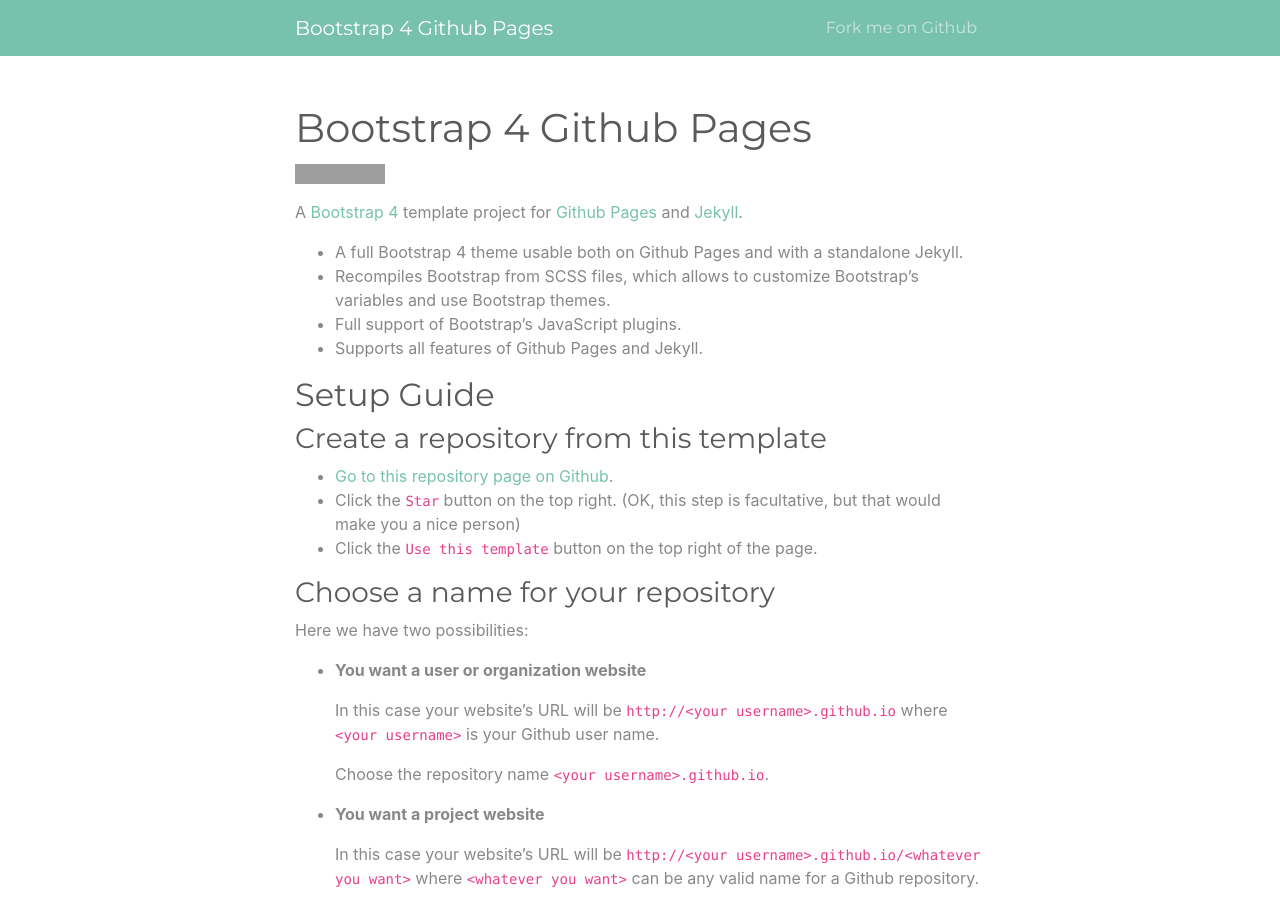
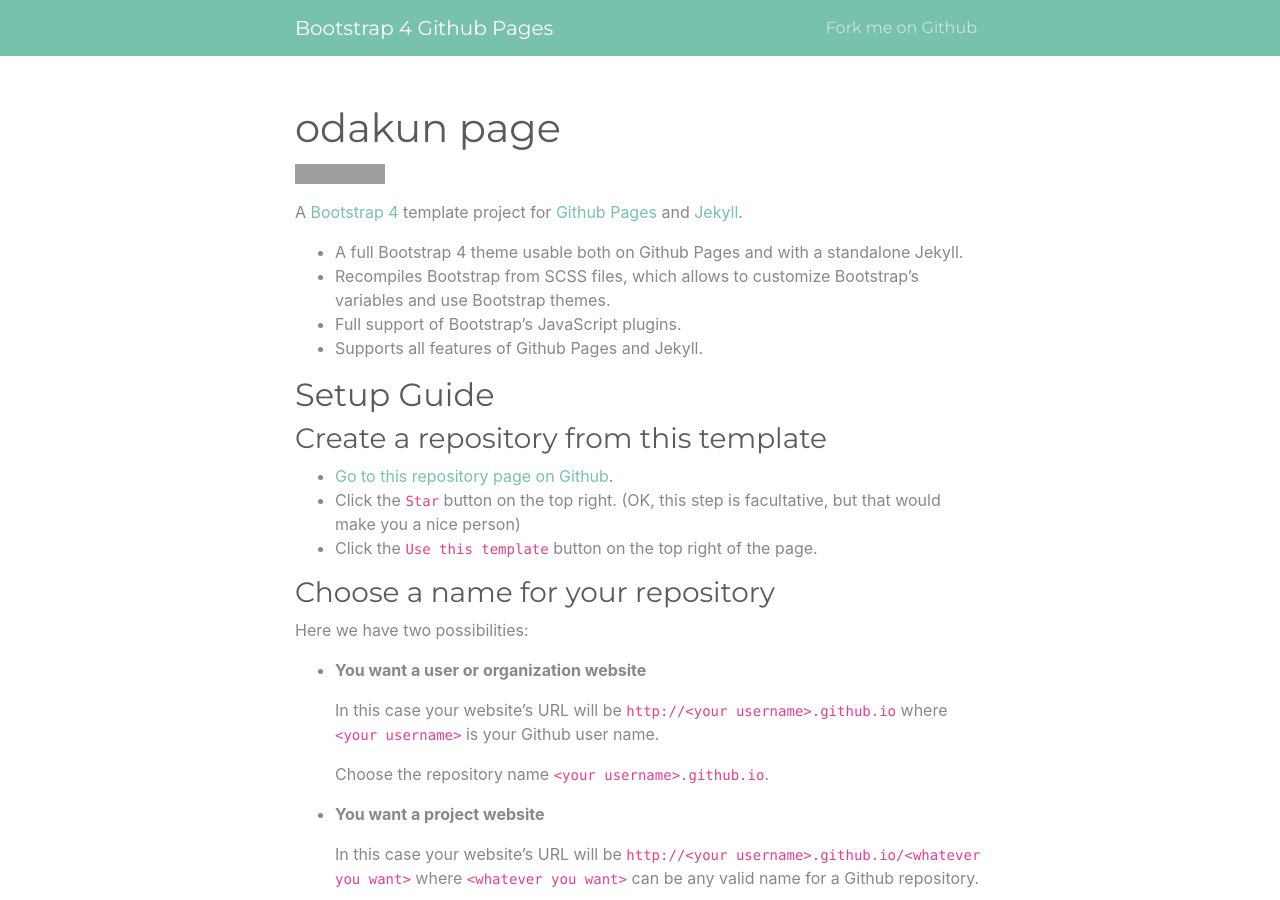
Before and after one commit to odakun/bootstrap-4-github, a Jekyll site: the page built from index.md, in a window 1280 px wide and 900 px high. Built offline with Jekyll 4.4.1, drawn with Linux system fonts in a browser that asks for light colours; grey boxes are pictures that could not be loaded.

Commit message:
odakun.com

```diff
--- a/index.md
+++ b/index.md
@@ -1,6 +1,6 @@
 ---
 layout: page
-title: Bootstrap 4 Github Pages
+title: odakun page
 ---
 
 [![GitHub Repo stars](https://img.shields.io/github/stars/nicolas-van/bootstrap-4-github-pages?style=social)](https://github.com/nicolas-van/bootstrap-4-github-pages)
```
Also changed, not shown: 2 other files.
